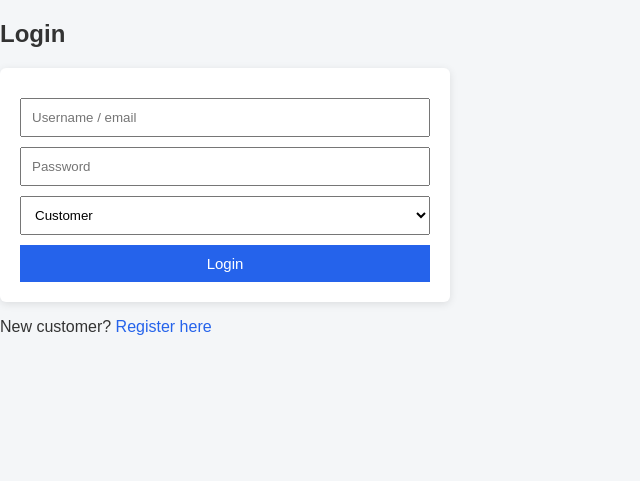
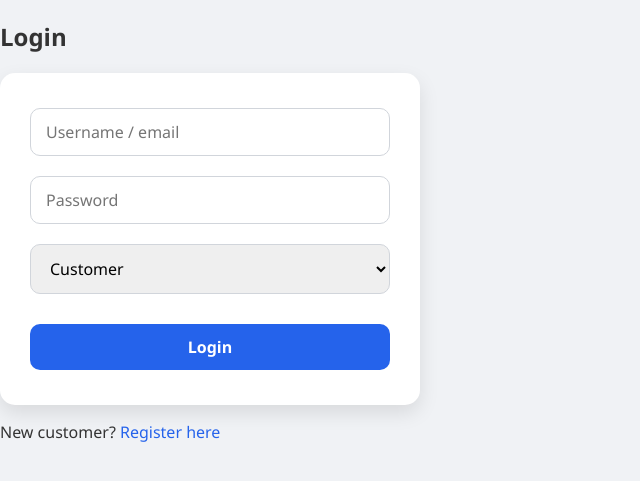
Before and after one commit to reemdesouky/Book-Store, a PHP site: page / in a window 1280 px wide. Shown: the top 481 px of the page, without its empty margins (0-640 px from the left). Run offline with PHP 8.4, Linux system fonts and the light colour scheme.

Commit message:
modifying the css

```diff
--- a/bookstore/css/style.css
+++ b/bookstore/css/style.css
@@ -1,12 +1,13 @@
 /* ===== Global ===== */
 * {
     box-sizing: border-box;
-    font-family: Arial, Helvetica, sans-serif;
+    font-family: 'Segoe UI', Tahoma, Geneva, Verdana, sans-serif;
+    transition: all 0.3s ease;
 }
 
 body {
     margin: 0;
-    background: #f4f6f8;
+    background: #f0f2f5;
     color: #333;
 }
 
@@ -18,89 +19,144 @@ body {
     display: flex;
     justify-content: space-between;
     align-items: center;
+    box-shadow: 0 2px 4px rgba(0,0,0,0.1);
+    position: sticky;
+    top: 0;
+    z-index: 100;
 }
 
 .topbar h1 {
     margin: 0;
-    font-size: 20px;
+    font-size: 22px;
+    font-weight: 600;
 }
 
 .topbar nav a {
     color: #e5e7eb;
-    margin-left: 15px;
+    margin-left: 20px;
     text-decoration: none;
-    font-weight: bold;
+    font-weight: 500;
+    padding: 5px 10px;
+    border-radius: 5px;
 }
 
 .topbar nav a:hover {
-    color: #ffffff;
+    background: #374151;
+    color: #fff;
 }
 
 .logout {
-    color: #fca5a5 !important;
+    color: #f87171 !important;
 }
 
 /* ===== Layout ===== */
 .container {
-    padding: 25px;
+    padding: 40px 20px;
+    display: flex;
+    justify-content: center;
+    align-items: center;
+    min-height: calc(100vh - 60px);
 }
 
 /* ===== Forms ===== */
 form {
-    max-width: 450px;
-    background: white;
-    padding: 20px;
-    border-radius: 6px;
-    box-shadow: 0 2px 8px rgba(0,0,0,0.1);
+    width: 100%;
+    max-width: 420px;
+    background: #ffffff;
+    padding: 35px 30px;
+    border-radius: 15px;
+    box-shadow: 0 8px 20px rgba(0,0,0,0.1);
+    display: flex;
+    flex-direction: column;
+}
+
+form h2 {
+    text-align: center;
+    margin-bottom: 25px;
+    color: #111827;
+    font-weight: 600;
 }
 
 form input,
-form select,
-form button {
+form select {
     width: 100%;
-    padding: 10px;
-    margin-top: 10px;
+    padding: 12px 15px;
+    margin-bottom: 20px;
+    border: 1px solid #d1d5db;
+    border-radius: 10px;
+    font-size: 16px;
+    outline: none;
+}
+
+form input:focus,
+form select:focus {
+    border-color: #2563eb;
+    box-shadow: 0 0 5px rgba(37,99,235,0.3);
 }
 
 form button {
     background: #2563eb;
     color: white;
     border: none;
+    border-radius: 10px;
+    padding: 12px;
+    font-size: 16px;
     cursor: pointer;
-    font-size: 15px;
+    font-weight: 600;
+    margin-top: 10px;
 }
 
 form button:hover {
     background: #1e40af;
+    transform: translateY(-2px);
+}
+
+/* Optional: Links in forms */
+form .form-footer {
+    text-align: center;
+    margin-top: 15px;
+    font-size: 14px;
+}
+
+form .form-footer a {
+    color: #2563eb;
+    font-weight: 500;
+}
+
+form .form-footer a:hover {
+    text-decoration: underline;
 }
 
 /* ===== Tables ===== */
 table {
     width: 100%;
     border-collapse: collapse;
-    background: white;
+    background: #ffffff;
+    border-radius: 10px;
+    overflow: hidden;
+    box-shadow: 0 4px 12px rgba(0,0,0,0.05);
 }
 
 table th,
 table td {
-    padding: 10px;
-    border: 1px solid #ddd;
+    padding: 12px 15px;
+    border-bottom: 1px solid #e5e7eb;
 }
 
 table th {
-    background: #f1f5f9;
+    background: #f9fafb;
     text-align: left;
 }
 
 /* ===== Messages ===== */
 .success {
     color: #16a34a;
-    font-weight: bold;
+    font-weight: 600;
 }
 
 .error {
     color: #dc2626;
-    font-weight: bold;
+    font-weight: 600;
 }
 
 /* ===== Links ===== */
```
